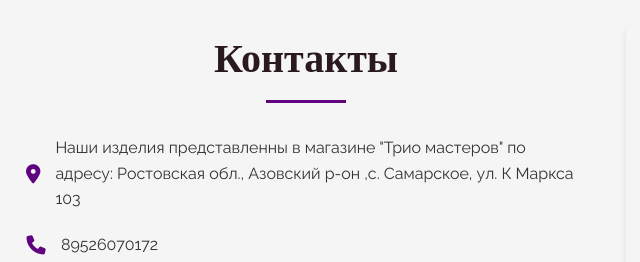
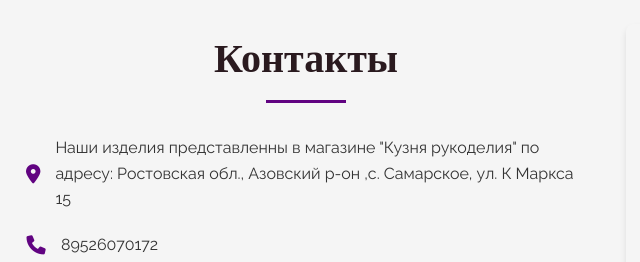
Before and after one commit to Vasilisa2345/web1, a plain HTML site: page итоговая/Шаблон для итоговой работы/index.html in a window 1280 px wide. Shown: the part 3520-3782 px from the top of the page, 34-674 px from the left. Drawn offline with nearby package versions, Linux system fonts and the light colour scheme; grey boxes are pictures that could not be loaded.

Commit message:
Update index.html

```diff
--- a/итоговая/Шаблон для итоговой работы/index.html
+++ b/итоговая/Шаблон для итоговой работы/index.html
@@ -215,7 +215,7 @@
                         <h2 class="section-title">Контакты</h2>
                         <div class="contact-item">
                             <i class="fas fa-map-marker-alt contact-icon"></i>
-                            <span>Наши изделия представленны в магазине "Трио мастеров" по адресу: Ростовская обл., Азовский р-он ,с. Самарское, ул. К Маркса 103</span>
+                            <span>Наши изделия представленны в магазине "Кузня рукоделия" по адресу: Ростовская обл., Азовский р-он ,с. Самарское, ул. К Маркса 15</span>
                         </div>
                         <div class="contact-item">
                             <i class="fas fa-phone contact-icon"></i>
```
